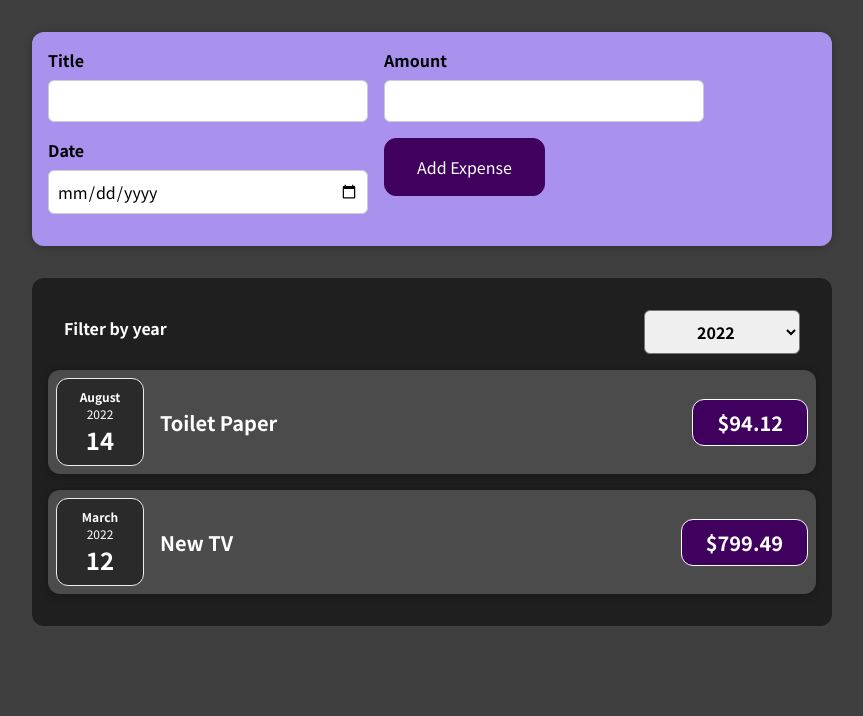
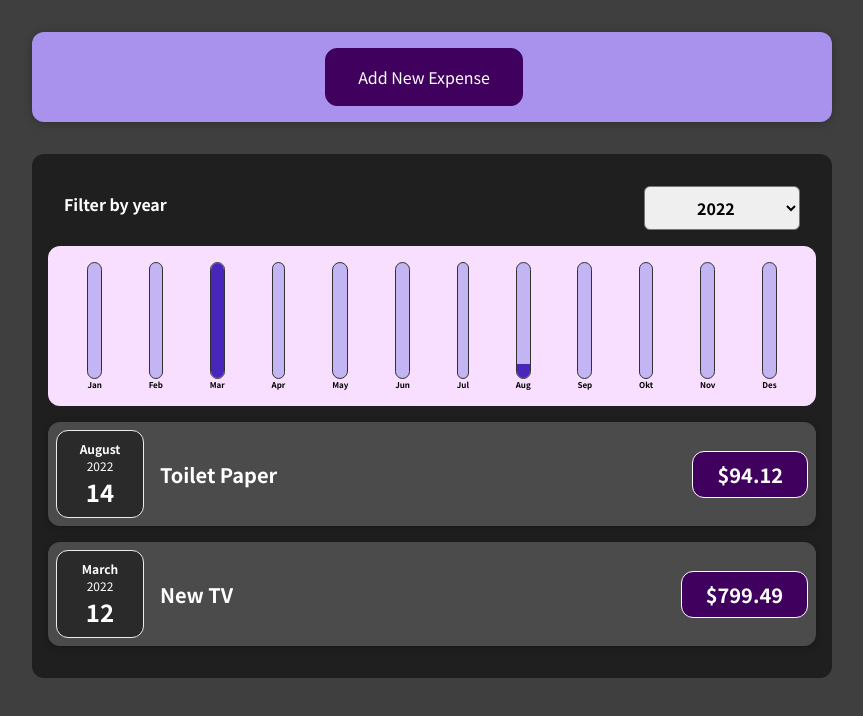
Before and after one commit to billybep/expense-tracker, a React (Create React App) app: page / in a window 1280 px wide. Shown: the top 716 px of the page, without its empty margins (208-1071 px from the left). Built offline with nearby package versions, Linux system fonts and the light colour scheme.

Commit message:
add chart

```diff
--- /dev/null
+++ b/src/components/Chart/Chart.css
@@ -0,0 +1,9 @@
+.chart {
+  padding: 1rem;
+  border-radius: 12px;
+  background-color: #f8dfff;
+  text-align: center;
+  display: flex;
+  justify-content: space-around;
+  height: 10rem;
+}
--- /dev/null
+++ b/src/components/Chart/Chart.js
@@ -0,0 +1,23 @@
+import React from 'react'
+import ChartBar from './ChartBar'
+import './Chart.css'
+
+const Chart = (props) => {
+  const dataPointValues = props.dataPoints.map((dataPoint) => dataPoint.value)
+  const totalMaximum = Math.max(...dataPointValues)
+
+  return (
+    <div className="chart">
+      {props.dataPoints.map(dataPoint => (
+        <ChartBar
+          key={dataPoint.label}
+          value={dataPoint.value}
+          maxValue={totalMaximum}
+          label={dataPoint.label}
+        />
+      ))}
+    </div>
+  )
+}
+
+export default Chart
--- /dev/null
+++ b/src/components/Chart/ChartBar.css
@@ -0,0 +1,30 @@
+.chart-bar {
+  height: 100%;
+  display: flex;
+  flex-direction: column;
+  align-items: center;
+}
+
+.chart-bar__inner {
+  height: 100%;
+  width: 100%;
+  border: 1px solid #313131;
+  border-radius: 12px;
+  background-color: #c3b4f3;
+  overflow: hidden;
+  display: flex;
+  flex-direction: column;
+  justify-content: flex-end;
+}
+
+.chart-bar__fill {
+  background-color: #4826b9;
+  width: 100%;
+  transition: all 0.3s ease-out;
+}
+
+.chart-bar__label {
+  font-weight: bold;
+  font-size: 0.5rem;
+  text-align: center;
+}
--- /dev/null
+++ b/src/components/Chart/ChartBar.js
@@ -0,0 +1,25 @@
+import React from 'react'
+
+import './ChartBar.css'
+
+const ChartBar = (props) => {
+  let barFillHeight = '0%'
+
+  if (props.maxValue > 0) {
+    barFillHeight = Math.round((props.value / props.maxValue) * 100) + '%'
+  }
+
+  return (
+    <div className="chart-bar">
+      <div className="chart-bar__inner">
+        <div
+          className="chart-bar__fill"
+          style={{height: barFillHeight}}
+        ></div>
+      </div>
+      <div className="chart-bar__label">{props.label}</div>
+    </div>
+  )
+}
+
+export default ChartBar
--- a/src/components/Expenses/Expenses.js
+++ b/src/components/Expenses/Expenses.js
@@ -3,6 +3,7 @@
 import ExpensesFilter from './ExpensesFilter'
 import './Expenses.css'
 import ExpensesList from './ExpensesList'
+import ExpensesChart from './ExpensesChart'
 
 const Expenses = (props) => {
   const [filteredYear, setFilteredYear] = useState('2022')
@@ -22,6 +23,7 @@
           selected={filteredYear}
           onChangeFilter={filterChangeHandler}
         />
+        <ExpensesChart expenses={filteredExpenses} />
         <ExpensesList items={filteredExpenses} />
       </Card>
     </div>
--- /dev/null
+++ b/src/components/Expenses/ExpensesChart.js
@@ -0,0 +1,30 @@
+import React from 'react'
+import Chart from '../Chart/Chart'
+
+const ExpensesChart = (props) => {
+  const chartDataPoints = [
+    { label: 'Jan', value: 0 },
+    { label: 'Feb', value: 0 },
+    { label: 'Mar', value: 0 },
+    { label: 'Apr', value: 0 },
+    { label: 'May', value: 0 },
+    { label: 'Jun', value: 0 },
+    { label: 'Jul', value: 0 },
+    { label: 'Aug', value: 0 },
+    { label: 'Sep', value: 0 },
+    { label: 'Okt', value: 0 },
+    { label: 'Nov', value: 0 },
+    { label: 'Des', value: 0 },
+  ]
+
+  for (const expense of props.expenses) {
+    const expenseMonth = expense.date.getMonth()
+    chartDataPoints[expenseMonth].value += expense.amount
+  }
+
+  return (
+    <Chart dataPoints={chartDataPoints} />
+  )
+}
+
+export default ExpensesChart
--- a/src/components/NewExpense/ExpenseForm.js
+++ b/src/components/NewExpense/ExpenseForm.js
@@ -41,7 +41,7 @@
 
     const expenseData = {
       title: userInput.enteredTitle,
-      amount: userInput.enteredAmount,
+      amount: +userInput.enteredAmount,
       date: new Date(userInput.enteredDate)
     }
 
@@ -86,6 +86,7 @@
           />
         </div>
         <div className="new-expense__actions">
+          <button type="button" onClick={props.onCancel}>Cancel</button>
           <button type="submit">Add Expense</button>
         </div>
       </div>
--- a/src/components/NewExpense/NewExpense.js
+++ b/src/components/NewExpense/NewExpense.js
@@ -1,8 +1,10 @@
-import React from 'react'
+import React, { useState } from 'react'
 import ExpenseForm from './ExpenseForm'
 import './NewExpense.css'
 
 const NewExpense = (props) => {
+  const [isEditing, setIsEditing] = useState(false)
+
   const saveExpenseDataHandler = (entederExpenseData) => {
     const expenseData = {
       ...entederExpenseData,
@@ -10,12 +12,22 @@
     }
 
     props.onAddExpense(expenseData)
+    setIsEditing(false)
+  }
+
+  const startEditingHandler = () => {
+    setIsEditing(true)
+  }
+
+  const stopEditingHandler = () => {
+    setIsEditing(false)
   }
 
   return (
     <div className="new-expense">
+      {!isEditing && <button onClick={startEditingHandler}>Add New Expense</button>}
       {/* Get value from expense form from onSaveExpenseDate */}
-      <ExpenseForm onSaveExpenseData={saveExpenseDataHandler} />
+      {isEditing && <ExpenseForm onSaveExpenseData={saveExpenseDataHandler} onCancel={stopEditingHandler} />}
     </div>
   )
 }
```
Also changed, not shown: 1 other file (tests, documents, lock files or other folders).
